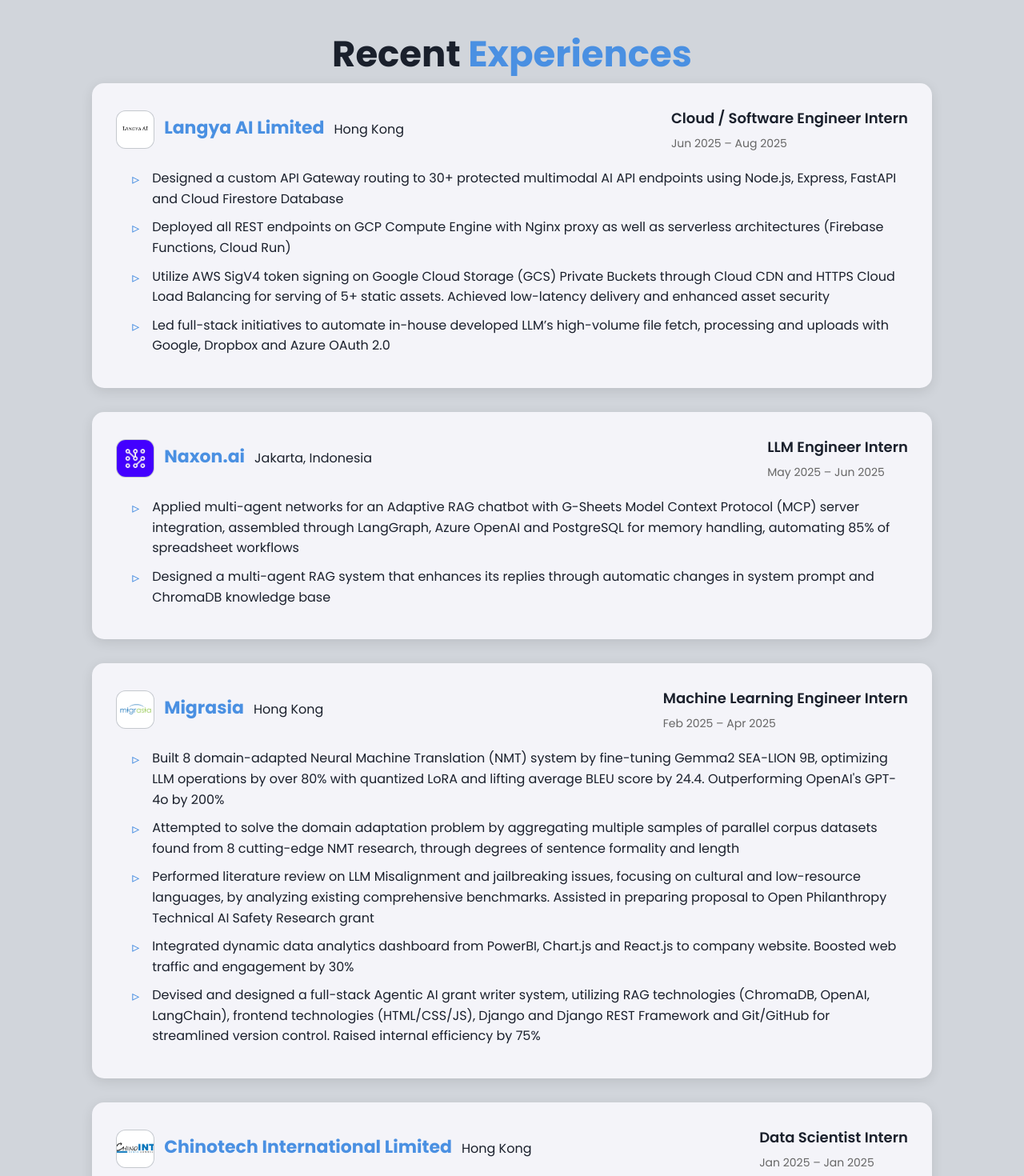
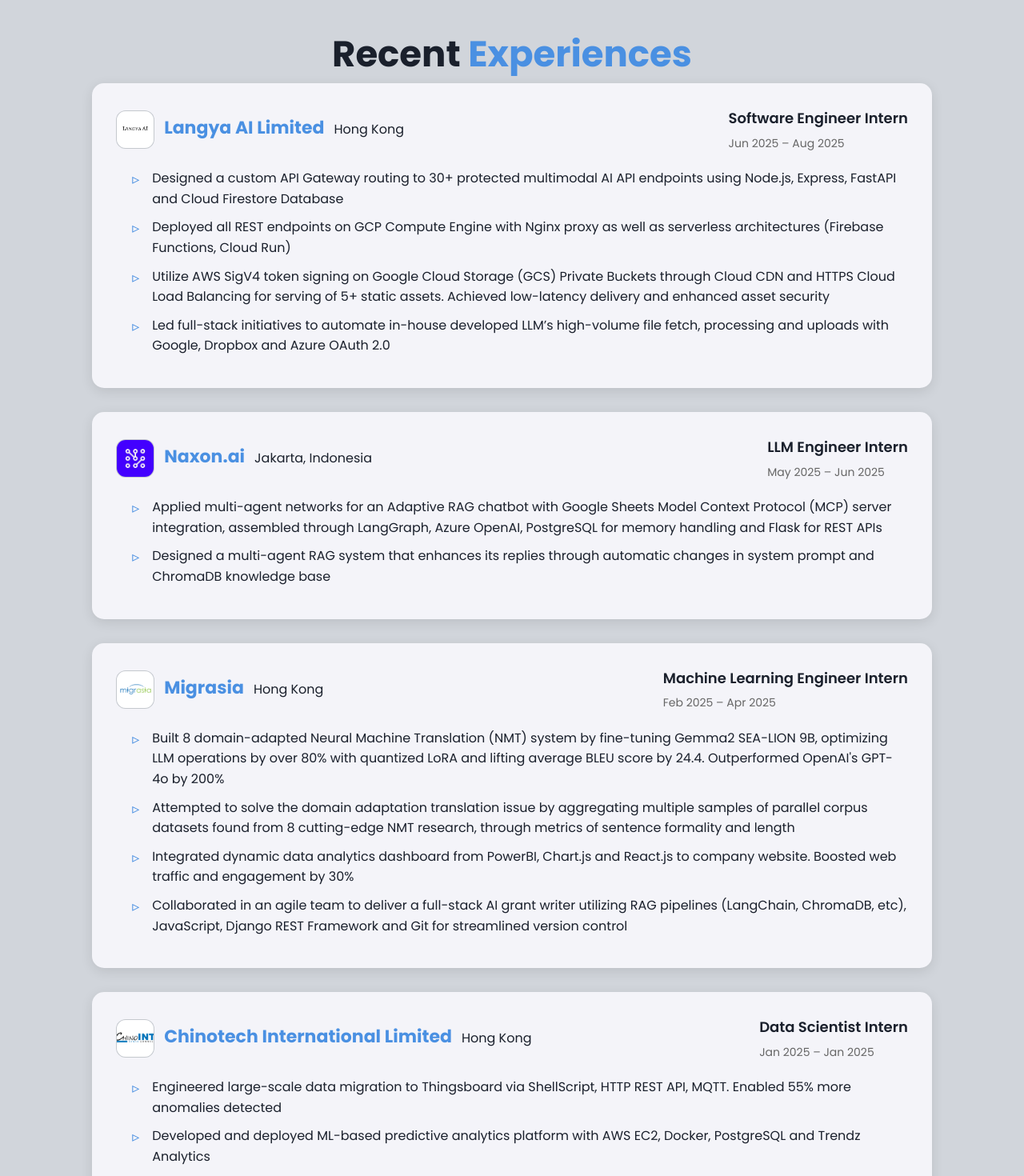
Before and after one commit to edbertw/edbert-portfolio, a Next.js app: page / in a window 1280 px wide. Shown: the part 3840-5310 px from the top of the page at 80% size. Built offline with nearby package versions, Linux system fonts and the light colour scheme.

Commit message:
Edit details @ Experience

```diff
--- a/src/components/Experience.js
+++ b/src/components/Experience.js
@@ -5,7 +5,7 @@
       {
         company: "Langya AI Limited",
         location: "Hong Kong",
-        position: "Cloud / Software Engineer Intern",
+        position: "Software Engineer Intern",
         period: "Jun 2025 – Aug 2025",
         logo: "/src/langya.webp",
         details: [
@@ -22,7 +22,7 @@
         period: "May 2025 – Jun 2025",
         logo: "/src/naxon.jpeg",
         details: [
-          "Applied multi-agent networks for an Adaptive RAG chatbot with G-Sheets Model Context Protocol (MCP) server integration, assembled through LangGraph, Azure OpenAI and PostgreSQL for memory handling, automating 85% of spreadsheet workflows",
+          "Applied multi-agent networks for an Adaptive RAG chatbot with Google Sheets Model Context Protocol (MCP) server integration, assembled through LangGraph, Azure OpenAI, PostgreSQL for memory handling and Flask for REST APIs",
           "Designed a multi-agent RAG system that enhances its replies through automatic changes in system prompt and ChromaDB knowledge base"
         ]
       },
@@ -33,11 +33,10 @@
         period: "Feb 2025 – Apr 2025",
         logo: "/src/migrasia.png",
         details: [
-          "Built 8 domain-adapted Neural Machine Translation (NMT) system by fine-tuning Gemma2 SEA-LION 9B, optimizing LLM operations by over 80% with quantized LoRA and lifting average BLEU score by 24.4. Outperforming OpenAI's GPT-4o by 200%",
-          "Attempted to solve the domain adaptation problem by aggregating multiple samples of parallel corpus datasets found from 8 cutting-edge NMT research, through degrees of sentence formality and length",
-          "Performed literature review on LLM Misalignment and jailbreaking issues, focusing on cultural and low-resource languages, by analyzing existing comprehensive benchmarks. Assisted in preparing proposal to Open Philanthropy Technical AI Safety Research grant",
+          "Built 8 domain-adapted Neural Machine Translation (NMT) system by fine-tuning Gemma2 SEA-LION 9B, optimizing LLM operations by over 80% with quantized LoRA and lifting average BLEU score by 24.4. Outperformed OpenAI's GPT-4o by 200%",
+          "Attempted to solve the domain adaptation translation issue by aggregating multiple samples of parallel corpus datasets found from 8 cutting-edge NMT research, through metrics of sentence formality and length",
           "Integrated dynamic data analytics dashboard from PowerBI, Chart.js and React.js to company website. Boosted web traffic and engagement by 30%",
-          "Devised and designed a full-stack Agentic AI grant writer system, utilizing RAG technologies (ChromaDB, OpenAI, LangChain), frontend technologies (HTML/CSS/JS), Django and Django REST Framework and Git/GitHub for streamlined version control. Raised internal efficiency by 75%"
+          "Collaborated in an agile team to deliver a full-stack AI grant writer utilizing RAG pipelines (LangChain, ChromaDB, etc), JavaScript, Django REST Framework and Git for streamlined version control"
         ]
       },
       {
@@ -47,9 +46,8 @@
         period: "Jan 2025 – Jan 2025",
         logo: "/src/chinotech.png",
         details: [
-          "Engineered large-scale data migration to IoT platform (Thingsboard) via Shell Script, HTTP REST API, MQTT, enabling real-time dashboard integration to Thingsboard. Enabled 55% more anomalies detected",
-          "Developed and deployed ML and statistical-based (Prophet by Facebook, Fourier Transform, Random Forest, Linear Regression, ARIMA, SARIMAX) predictive analytics solutions for toilet utilities consumption in Hong Kong International Airport and unsupervised algorithms (DBSCAN, K-Means) for anomaly detection system through Trendz Analytics (Thingsboard) with AWS EC2, Docker and PostgreSQL",
-          "Gave a final presentation on outcomes of the project and prototype to several stakeholders as well as infrastructure suggestions"
+          "Engineered large-scale data migration to Thingsboard via ShellScript, HTTP REST API, MQTT. Enabled 55% more anomalies detected",
+          "Developed and deployed ML-based predictive analytics platform with AWS EC2, Docker, PostgreSQL and Trendz Analytics"
         ]
       }
     ];
--- a/src/components/Footer.js
+++ b/src/components/Footer.js
@@ -2,7 +2,7 @@
     return (
       <footer className="footer">
         <div className="footer-text">
-          <p>© 2025 Edbert Widjaja. Developed with React.js and Next.js</p>
+          <p>© 2025 Edbert Widjaja -- Website built with React.js and Next.js</p>
         </div>
         <div className="footer-iconTop">
           <a href="#home"><i className='bx bx-up-arrow-alt'></i></a>
```
